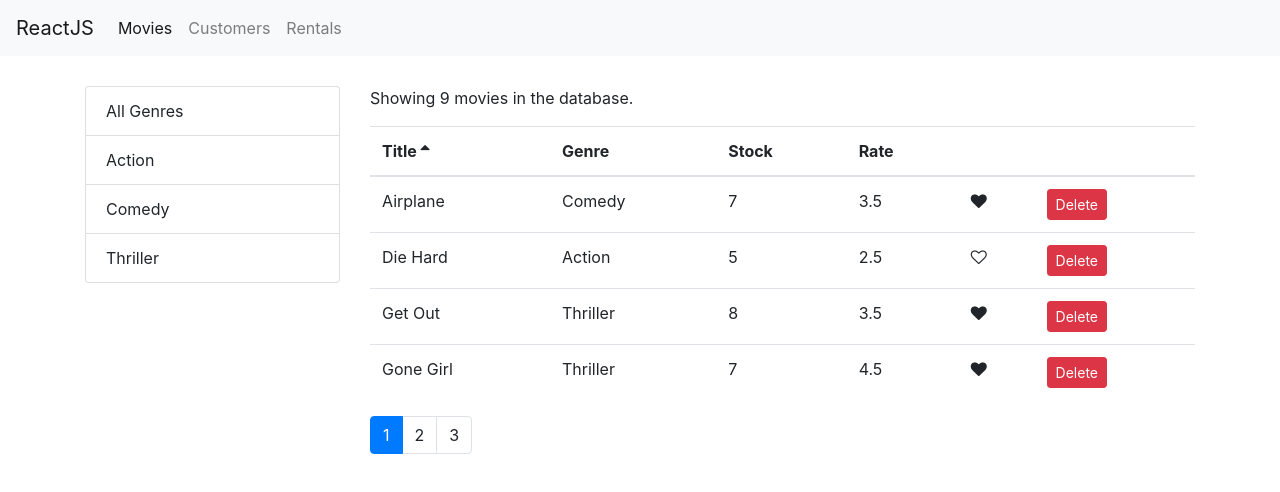
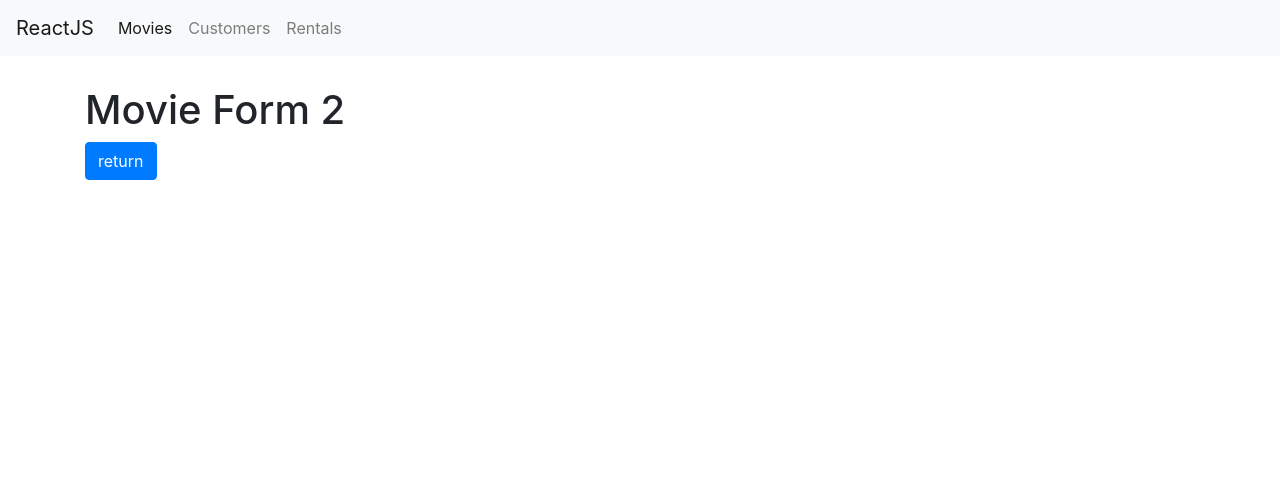
Before and after one commit to ahmedbouzana/ReactJS-Movies-Table, a React (Create React App) app: page /movies/2 in a window 1280 px wide. Shown: the top 492 px of the page. Built offline with nearby package versions, Linux system fonts and the light colour scheme.

Commit message:
AddLinkingMovieFrm

```diff
--- a/src/App.js
+++ b/src/App.js
@@ -1,6 +1,7 @@
 import React, { Component } from 'react';
 import {Route, Redirect, Switch} from "react-router-dom";
 import Movies from "./components/movies";
+import MovieForm from "./components/movieForm";
 import Customers from "./components/customers";
 import Rentals from "./components/rentals";
 import NotFound from "./components/notFound";
@@ -14,6 +15,7 @@
         <NavBar/>
         <main className="container">
           <Switch>
+          <Route path="/movies/:id" component={MovieForm}></Route>
             <Route path="/movies" component={Movies}></Route>
             <Route path="/customers" component={Customers}></Route>
             <Route path="/rentals" component={Rentals}></Route>
--- a/src/components/movieForm.jsx
+++ b/src/components/movieForm.jsx
@@ -1,7 +1,12 @@
 import React, { Component } from 'react';
 
-const MovieForm = () => {
-    return <h1>MovieForm</h1>;
+const MovieForm = ({match, history}) => {
+    return (
+    <div>
+    <h1>Movie Form {match.params.id} </h1>
+    <button className="btn btn-primary" onClick={()=>history.push("/movies")}>return</button>
+    </div>
+    );
 }
 
 export default MovieForm;
--- a/src/components/moviesTable.jsx
+++ b/src/components/moviesTable.jsx
@@ -1,10 +1,11 @@
 import React, { Component } from "react";
+import {Link} from "react-router-dom";
 import Like from "./common/like";
 import Table from "./common/table";
 
 class MoviesTable extends Component {
   columns = [
-    { path: "title", label: "Title" },
+    { path: "title", label: "Title", content:movie => <Link to={`/movies/${movie._id}`}>{movie.title}</Link> },
     { path: "genre.name", label: "Genre" },
     { path: "numberInStock", label: "Stock" },
     { path: "dailyRentalRate", label: "Rate" },
```
